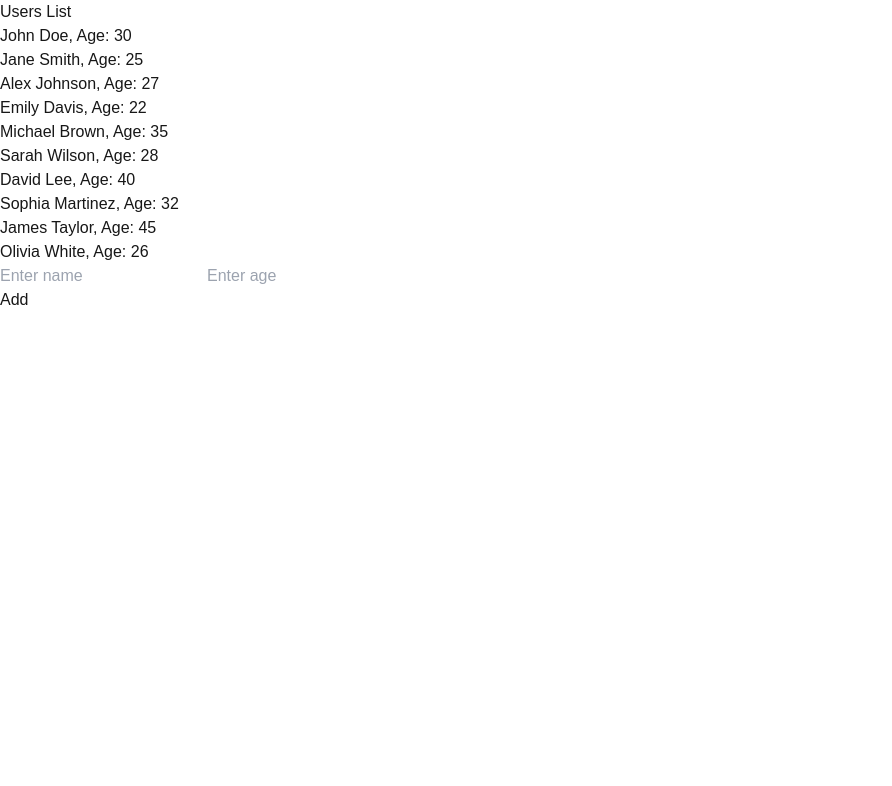
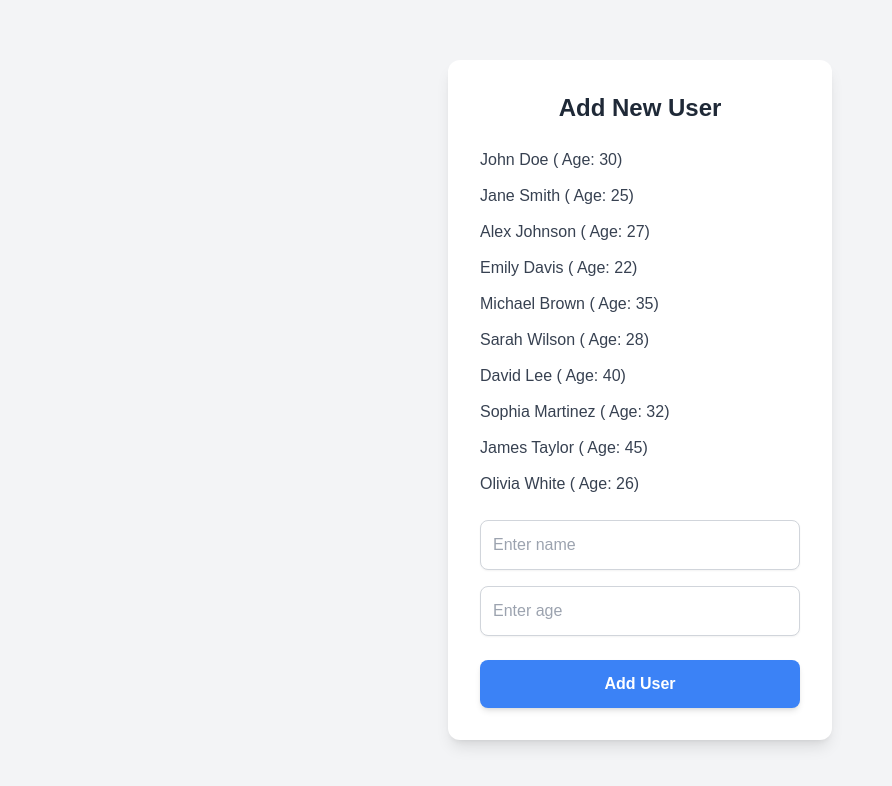
Before and after one commit to SantinoGiordano/AddDragAndDrop, a Next.js app: page / in a window 1280 px wide. Shown: the top 786 px of the page, without its empty margins (0-892 px from the left). Built offline with nearby package versions, Linux system fonts and the light colour scheme.

Commit message:
tailwind css in the form data

```diff
--- a/app/page.tsx
+++ b/app/page.tsx
@@ -1,8 +1,8 @@
-'use client'
+"use client";
 
 import { useEffect, useState } from "react";
 
-interface Users{
+interface Users {
   id: number;
   age: number;
   name: string;
@@ -13,7 +13,7 @@ export default function Home() {
   const [name, setName] = useState("");
   const [age, setAge] = useState("");
 
-  async function getUsers(){
+  async function getUsers() {
     try {
       const response = await fetch("http://localhost:3000/api/users");
       const json = await response.json();
@@ -35,47 +35,57 @@ export default function Home() {
       const newUser = {
         id: users.length + 1,
         name: name,
-        age: parseInt(age)
+        age: parseInt(age),
       };
       setUsers([...users, newUser]);
       setName("");
       setAge("");
-      console.log(newUser)
+      console.log(newUser);
     } else {
       alert("Please provide both name and age.");
     }
   }
 
   return (
-    <div>
-      <h1>Users List</h1>
+    <div className="flex justify-center items-center min-h-screen bg-gray-100">
+      <div className="bg-white p-8 rounded-xl shadow-lg w-96 space-y-6 transform transition-transform hover:scale-105">
+        <h2 className="text-2xl font-semibold text-center text-gray-800">Add New User</h2>
 
-      <ul>
+        {/* Display the users list */}
+        <ul className="space-y-3">
           {users.map((user) => (
-          <li key={user.id}>
-            {user.name}, Age: {user.age}
+            <li key={user.id} className="text-gray-700">
+              {user.name} ( Age: {user.age})
             </li>
           ))}
         </ul>
 
-
-      <div>
+        {/* Input fields for name and age */}
+        <div className="space-y-4">
           <input
             type="text"
             placeholder="Enter name"
             value={name}
             onChange={(e) => setName(e.target.value)}
+            className="w-full p-3 border border-gray-300 rounded-lg shadow-sm focus:outline-none focus:ring-2 focus:ring-blue-500"
           />
           <input
             type="number"
             placeholder="Enter age"
             value={age}
             onChange={(e) => setAge(e.target.value)}
+            className="w-full p-3 border border-gray-300 rounded-lg shadow-sm focus:outline-none focus:ring-2 focus:ring-blue-500"
           />
         </div>
 
-
-      <button onClick={addUser}>Add</button>
+        {/* Add Button */}
+        <button
+          onClick={addUser}
+          className="w-full py-3 bg-blue-500 text-white font-semibold rounded-lg shadow-md hover:bg-blue-600 focus:outline-none focus:ring-2 focus:ring-blue-300 transition-all"
+        >
+          Add User
+        </button>
+      </div>
     </div>
   );
 }
```
Lines whose indentation alone changed are shown as unchanged.
